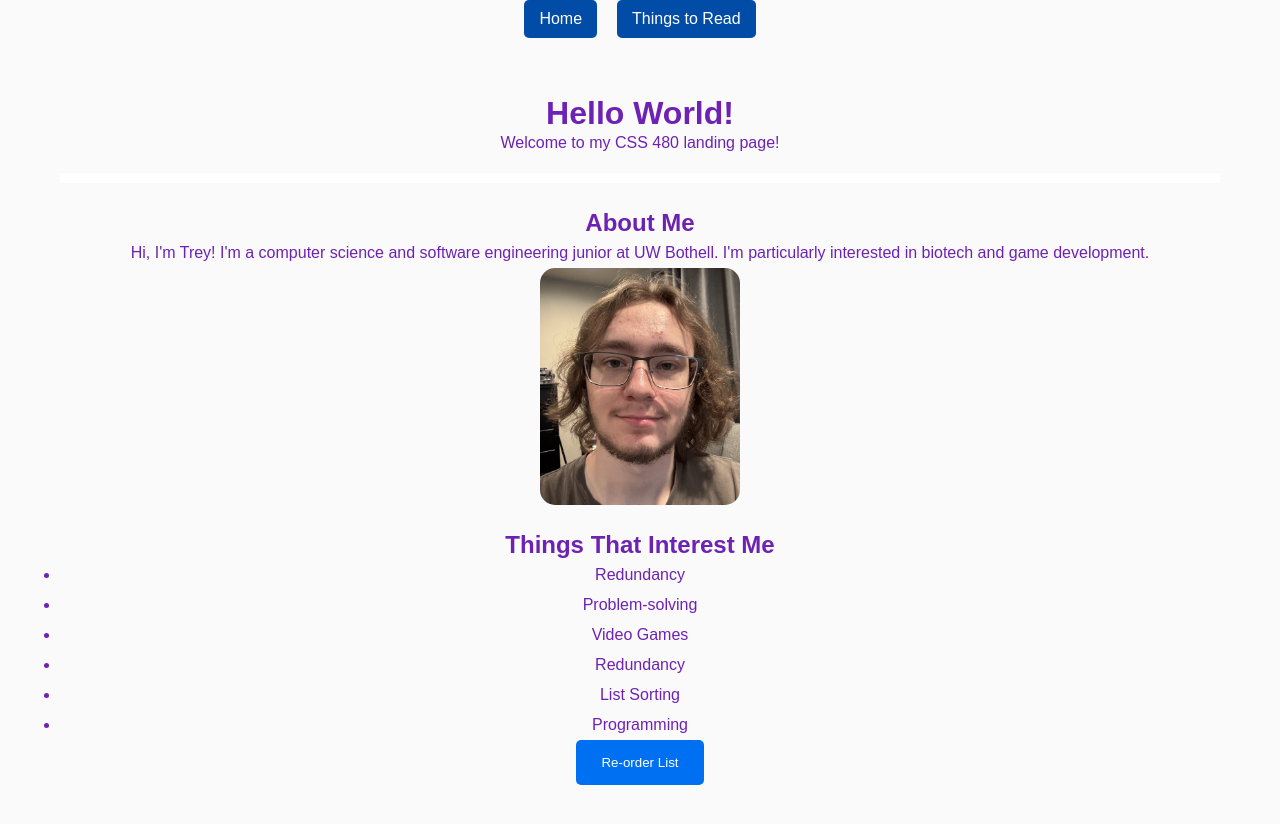
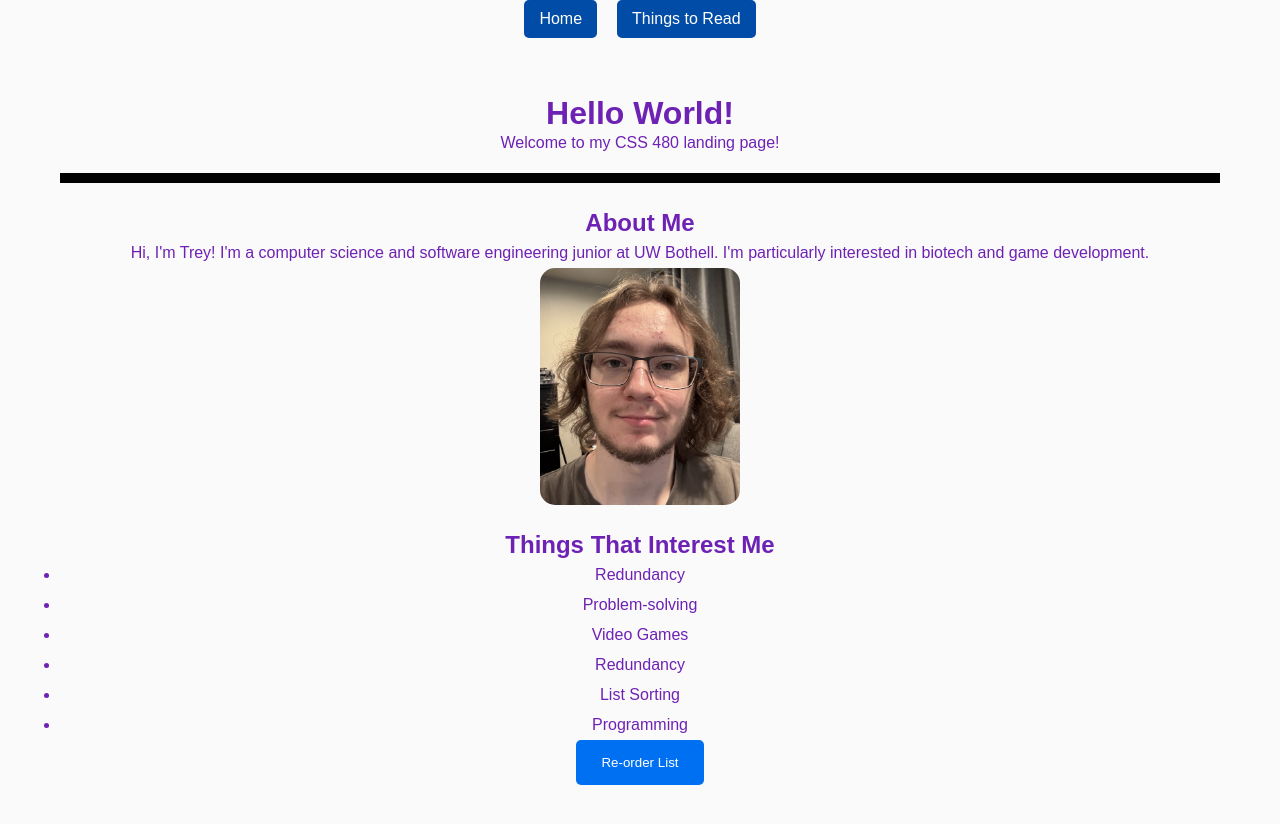
Before and after one commit to Trayouras/css-480-hello-world-new, a Next.js app: page / in a window 1280 px wide. Shown: the top 824 px of the page. Built offline with nearby package versions, Linux system fonts and the light colour scheme.

Commit message:
color tweak

```diff
--- a/src/app/home/page.js
+++ b/src/app/home/page.js
@@ -82,7 +82,7 @@ const styles = {
     lineHeight: "30px",
   },
   header: {
-    borderBottom: "10px solid #ffffff",
+    borderBottom: "10px solid #000000",
     paddingBottom: "15px",
     marginBottom: "25px",
   },
--- a/src/app/page.js
+++ b/src/app/page.js
@@ -82,7 +82,7 @@ const styles = {
         lineHeight: "30px",
     },
     header: {
-        borderBottom: "10px solid #ffffff",
+        borderBottom: "10px solid #000000",
         paddingBottom: "15px",
         marginBottom: "25px",
     },
```
